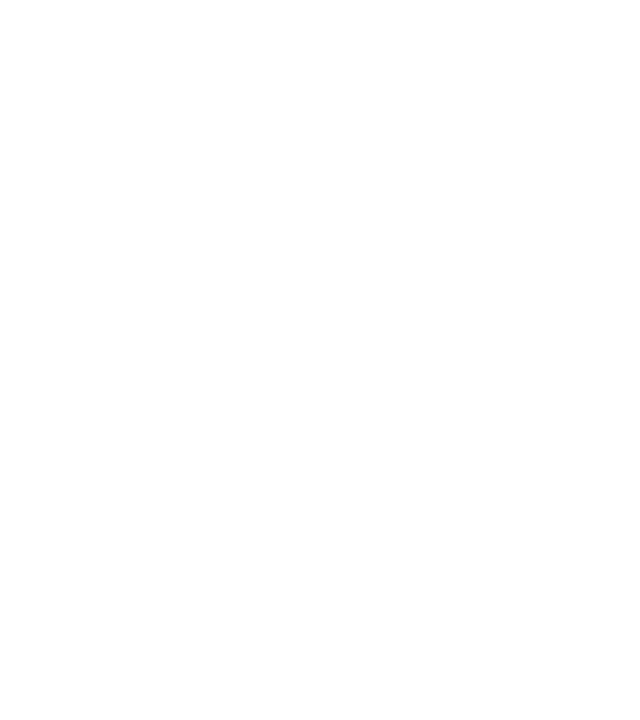
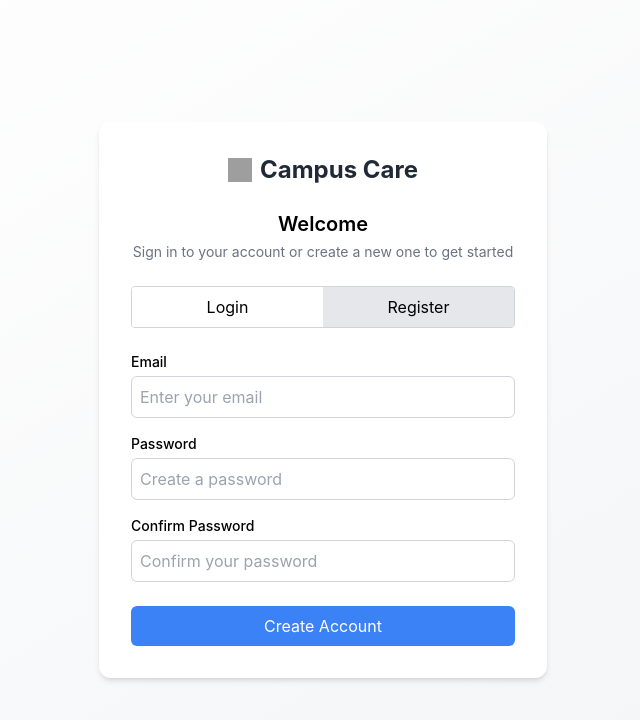
Before and after one commit to sa-l-aash/Campus-Care-Management-System, a React (Create React App) app: page /auth in a window 1280 px wide. Before the commit this address had no page. Shown: the top 720 px of the page, without its empty margins (317-957 px from the left). Built offline with nearby package versions, Linux system fonts and the light colour scheme; grey boxes are pictures that could not be loaded.

Commit message:
add lucide react

```diff
--- a/package.json
+++ b/package.json
@@ -7,6 +7,7 @@
     "@testing-library/jest-dom": "^6.6.3",
     "@testing-library/react": "^16.3.0",
     "@testing-library/user-event": "^13.5.0",
+    "lucide-react": "^0.516.0",
     "react": "^19.1.0",
     "react-dom": "^19.1.0",
     "react-router-dom": "^6.30.1",
--- a/src/App.jsx
+++ b/src/App.jsx
@@ -5,6 +5,8 @@
 import Navbar from "./components/Navbar";
 import ReportForm from "./components/ReportForm";
 import ComplaintForm from "./components/ComplaintForm";
+// Auth page
+import Auth from "./pages/Auth";
 
 // Admin page
 import AdminDashboard from "./pages/AdminDashboard";
@@ -29,6 +31,7 @@
       <Routes>
         <Route path="/" element={<Home />} />
         <Route path="/admin" element={<AdminDashboard />} />
+         <Route path="/auth" element={<Auth />} />
       </Routes>
     </Router>
   );
--- a/src/components/Navbar.jsx
+++ b/src/components/Navbar.jsx
@@ -1,13 +1,14 @@
-import React from "react";
-import { useNavigate } from "react-router-dom";
+import React, { useState } from "react";
+import { useNavigate, Link } from "react-router-dom";
+import { MoreVertical } from "lucide-react";
 
-export default function Navbar() {
+export default function Navbar({ isAdmin = false }) {
   const navigate = useNavigate();
+  const [menuOpen, setMenuOpen] = useState(false);
 
-  const handleAdminAccess = () => {
+  const handleAdminClick = () => {
     const pin = prompt("Enter Admin PIN:");
-    const correctPin = "1234"; // Replace with your actual admin PIN
-
+    const correctPin = "1234";
     if (pin === correctPin) {
       navigate("/admin");
     } else {
@@ -15,16 +16,69 @@
     }
   };
 
+  const handleMenuSelect = (action) => {
+    setMenuOpen(false);
+    if (action === "admin") {
+      handleAdminClick();
+    } else if (action === "logout") {
+      navigate("/auth");
+    } else if (action === "home") {
+      navigate("/");
+    }
+  };
+
   return (
-    <nav className="bg-blue-600 text-white p-4 shadow-md">
+    <nav className="bg-blue-600 text-white p-4 shadow-md relative">
       <div className="max-w-6xl mx-auto flex justify-between items-center">
-        <span className="text-xl font-semibold">Campus Care Management System</span>
-        <button
-          onClick={handleAdminAccess}
-          className="bg-white text-blue-600 font-semibold px-4 py-2 rounded hover:bg-gray-200"
-        >
-          Admin
-        </button>
+        <span className="text-xl font-semibold">
+          Campus Care Management System
+        </span>
+
+        {/* Three-dot menu */}
+        <div className="relative">
+          <button
+            onClick={() => setMenuOpen((prev) => !prev)}
+            className="p-2 hover:bg-blue-700 rounded"
+          >
+            <MoreVertical size={20} />
+          </button>
+
+          {menuOpen && (
+            <div className="absolute right-0 mt-2 bg-white text-black rounded shadow-md w-40 z-10">
+              {isAdmin ? (
+                <>
+                  <button
+                    onClick={() => handleMenuSelect("home")}
+                    className="w-full text-left px-4 py-2 hover:bg-gray-100"
+                  >
+                    Home
+                  </button>
+                  <button
+                    onClick={() => handleMenuSelect("logout")}
+                    className="w-full text-left px-4 py-2 hover:bg-gray-100"
+                  >
+                    Logout
+                  </button>
+                </>
+              ) : (
+                <>
+                  <button
+                    onClick={() => handleMenuSelect("admin")}
+                    className="w-full text-left px-4 py-2 hover:bg-gray-100"
+                  >
+                    Admin
+                  </button>
+                  <button
+                    onClick={() => handleMenuSelect("logout")}
+                    className="w-full text-left px-4 py-2 hover:bg-gray-100"
+                  >
+                    Logout
+                  </button>
+                </>
+              )}
+            </div>
+          )}
+        </div>
       </div>
     </nav>
   );
--- a/src/pages/AdminDashboard.jsx
+++ b/src/pages/AdminDashboard.jsx
@@ -1,4 +1,5 @@
 import React, { useEffect, useState } from 'react';
+import Navbar from '../components/Navbar';
 
 export default function AdminDashboard() {
   const [reports, setReports] = useState([]);
@@ -11,27 +12,45 @@
   }, []);
 
   return (
-    <div className="p-6">
-      <h2 className="text-2xl font-bold mb-4">Admin Dashboard</h2>
+    <div className="min-h-screen bg-gray-100">
+      <Navbar isAdmin />
 
-      <section className="mb-8">
-        <h3 className="text-xl font-semibold mb-2">Reported Issues</h3>
-        {reports.map((report, index) => (
-          <div key={index} className="border p-4 mb-2 rounded bg-white">
+      <div className="p-6 max-w-4xl mx-auto">
+        <h2 className="text-3xl font-bold mb-6 text-center">Admin Dashboard</h2>
+
+        <section className="mb-10">
+          <h3 className="text-2xl font-semibold mb-4">Reported Issues</h3>
+          {reports.length > 0 ? (
+            reports.map((report, index) => (
+              <div key={index} className="border p-4 mb-4 rounded bg-white shadow">
                 <p><strong>Description:</strong> {report.description}</p>
-            <img src={report.imageURL} alt="Report" className="mt-2 max-w-xs" />
+                {report.imageURL && (
+                  <img
+                    src={report.imageURL}
+                    alt="Reported Issue"
+                    className="mt-2 max-w-xs rounded"
+                  />
+                )}
               </div>
-        ))}
+            ))
+          ) : (
+            <p className="text-gray-600">No reports available.</p>
+          )}
         </section>
 
         <section>
-        <h3 className="text-xl font-semibold mb-2">Complaints</h3>
-        {complaints.map((complaint, index) => (
-          <div key={index} className="border p-4 mb-2 rounded bg-white">
+          <h3 className="text-2xl font-semibold mb-4">Complaints</h3>
+          {complaints.length > 0 ? (
+            complaints.map((complaint, index) => (
+              <div key={index} className="border p-4 mb-4 rounded bg-white shadow">
                 <p>{complaint.message}</p>
               </div>
-        ))}
+            ))
+          ) : (
+            <p className="text-gray-600">No complaints available.</p>
+          )}
         </section>
+      </div>
     </div>
   );
 }
--- /dev/null
+++ b/src/pages/Auth.jsx
@@ -0,0 +1,108 @@
+import React, { useState } from 'react';
+import { useNavigate } from 'react-router-dom';
+
+export default function Auth() {
+  const [email, setEmail] = useState('');
+  const [password, setPassword] = useState('');
+  const [confirmPassword, setConfirmPassword] = useState('');
+  const [mode, setMode] = useState('signup'); // 'signin' or 'signup'
+  const navigate = useNavigate();
+
+  const handleAuth = (e) => {
+    e.preventDefault();
+
+    // Validation for signup
+    if (mode === 'signup' && password !== confirmPassword) {
+      alert('Passwords do not match!');
+      return;
+    }
+
+    if (email && password) {
+      alert(`${mode === 'signin' ? 'Signed in' : 'Signed up'} successfully!`);
+      navigate('/');
+    }
+  };
+
+  return (
+    <div className="min-h-screen flex items-center justify-center bg-gradient-to-br from-white to-gray-100">
+      <div className="bg-white p-8 rounded-xl shadow-md w-full max-w-md text-center">
+        <div className="flex justify-center items-center mb-6">
+          <img
+            src="https://img.icons8.com/ios-filled/50/0000FF/documents.png"
+            alt="Campus Care Icon"
+            className="h-6 w-6 mr-2"
+          />
+          <h1 className="text-2xl font-bold text-gray-800">Campus Care</h1>
+        </div>
+
+        <h2 className="text-xl font-semibold mb-1">Welcome</h2>
+        <p className="text-sm text-gray-500 mb-6">
+          Sign in to your account or create a new one to get started
+        </p>
+
+        {/* Tabs */}
+        <div className="flex justify-center mb-6 border border-gray-300 rounded overflow-hidden">
+          <button
+            onClick={() => {
+              setMode('signin');
+              setConfirmPassword('');
+            }}
+            className={`px-4 py-2 w-1/2 ${mode === 'signin' ? 'bg-gray-200' : 'bg-white'}`}
+          >
+            Login
+          </button>
+          <button
+            onClick={() => setMode('signup')}
+            className={`px-4 py-2 w-1/2 ${mode === 'signup' ? 'bg-gray-200' : 'bg-white'}`}
+          >
+            Register
+          </button>
+        </div>
+
+        {/* Form */}
+        <form onSubmit={handleAuth} className="text-left">
+          <label className="block text-sm font-medium mb-1">Email</label>
+          <input
+            type="email"
+            placeholder="Enter your email"
+            className="w-full p-2 border border-gray-300 rounded-md mb-4"
+            value={email}
+            onChange={(e) => setEmail(e.target.value)}
+            required
+          />
+
+          <label className="block text-sm font-medium mb-1">Password</label>
+          <input
+            type="password"
+            placeholder="Create a password"
+            className="w-full p-2 border border-gray-300 rounded-md mb-4"
+            value={password}
+            onChange={(e) => setPassword(e.target.value)}
+            required
+          />
+
+          {mode === 'signup' && (
+            <>
+              <label className="block text-sm font-medium mb-1">Confirm Password</label>
+              <input
+                type="password"
+                placeholder="Confirm your password"
+                className="w-full p-2 border border-gray-300 rounded-md mb-6"
+                value={confirmPassword}
+                onChange={(e) => setConfirmPassword(e.target.value)}
+                required
+              />
+            </>
+          )}
+
+          <button
+            type="submit"
+            className="w-full bg-blue-500 text-white py-2 rounded-md hover:bg-blue-600"
+          >
+            {mode === 'signup' ? 'Create Account' : 'Login'}
+          </button>
+        </form>
+      </div>
+    </div>
+  );
+}
```
Lines whose indentation alone changed are shown as unchanged.
